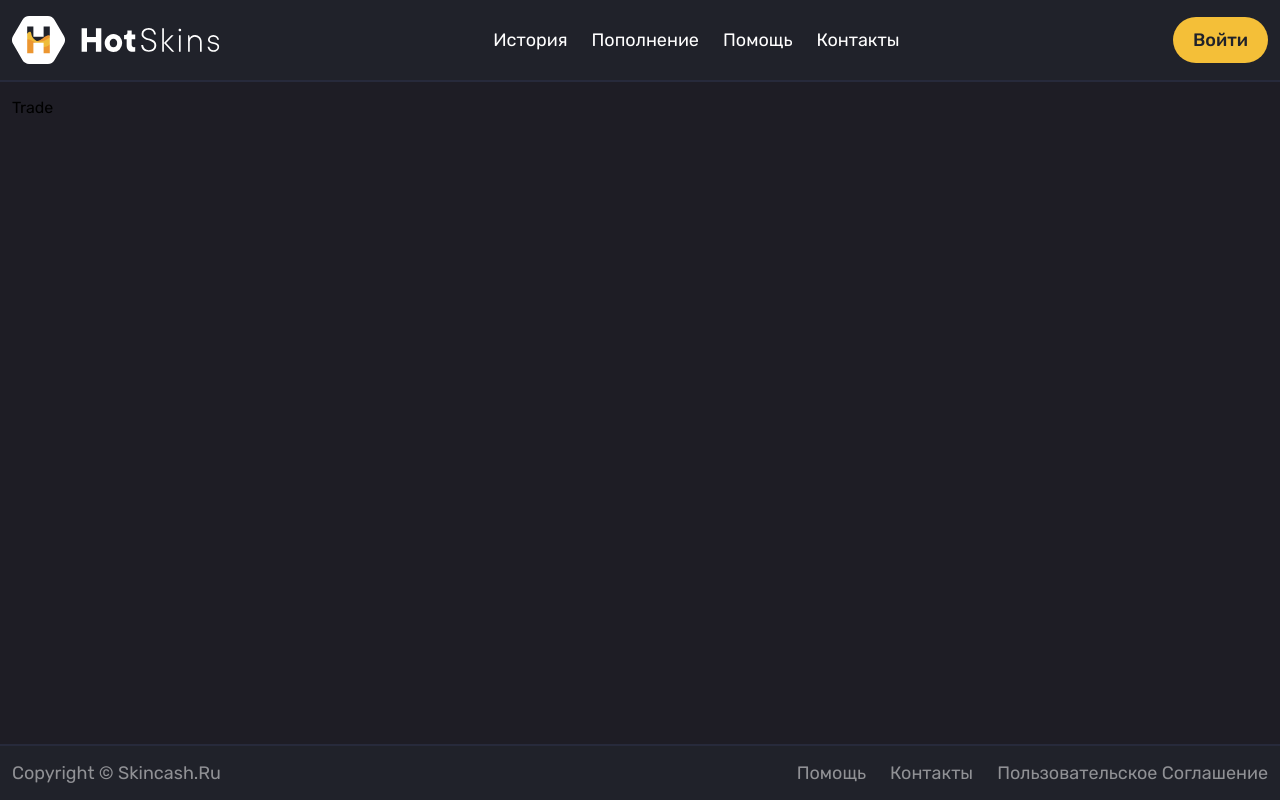
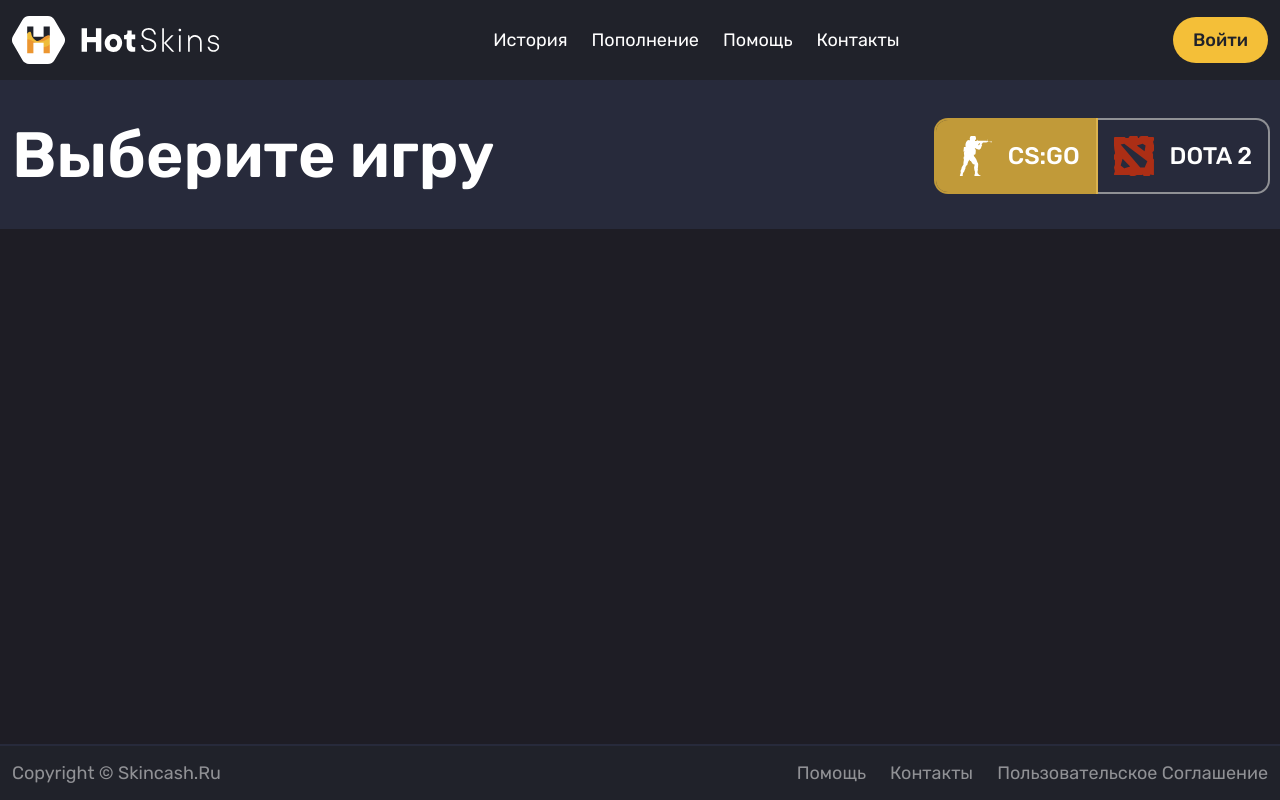
Before and after one commit to chelovechek48/hotskins, a Vue app: page /hotskins/trade in a window 1280 px wide. Built offline with nearby package versions, Linux system fonts and the light colour scheme.

Commit message:
Added TradeHeader component

```diff
--- a/src/components/AppTrade.vue
+++ b/src/components/AppTrade.vue
@@ -1,16 +1,33 @@
 <script setup>
+import { ref } from 'vue';
+import { useRoute, useRouter } from 'vue-router';
+import TradeHeader from '@components/TradeHeader.vue';
+
+const route = useRoute();
+const router = useRouter();
+
+const gamesList = ['cs:go', 'dota 2'];
+
+const selectedGame = ref(route.query.game || gamesList[0]);
+
+const changeGame = (game) => {
+  router.push({ query: { game } });
+  selectedGame.value = game;
+};
+
 </script>
 
 <template>
-  <main>
-    <div class="page-container">
-      Trade
-    </div>
+  <main class="trade">
+    <TradeHeader
+      :games="gamesList"
+      :current-game="selectedGame"
+      @changeGame="changeGame($event)"
+    />
   </main>
 </template>
 
 <style lang="scss" scoped>
 @use '@vars/breakpoints' as *;
 @use '@vars/colors';
-
 </style>
--- /dev/null
+++ b/src/components/TradeHeader.vue
@@ -0,0 +1,146 @@
+<script setup>
+import sprite from '@icons/sprite-games.svg';
+import SvgTemplate from '@components/SvgTemplate.vue';
+
+const emit = defineEmits(['changeGame']);
+defineProps({
+  games: {
+    type: Array,
+    required: true,
+  },
+  currentGame: {
+    type: String,
+    required: true,
+  },
+});
+
+</script>
+
+<template>
+  <section class="trade__header-wrapper">
+    <div class="trade__header page-container">
+      <h2 class="trade__header-title">
+        Выберите игру
+      </h2>
+      <div class="trade__games">
+        <div class="trade__games-item" v-for="game in games" :key="game">
+          <input
+            class="trade__games-input"
+            type="radio" name="игра" :id="game"
+            :checked="currentGame === game"
+            @change="emit('changeGame', game);"
+          >
+          <label class="trade__games-label" :for="game">
+            <SvgTemplate
+              class="trade__games-logo"
+              :icon-id="game.replace(/:| /g, '-')"
+              :sprite="sprite"
+            />
+            <span class="trade__games-name">
+              {{ game }}
+            </span>
+          </label>
+        </div>
+      </div>
+    </div>
+  </section>
+</template>
+
+<style lang="scss" scoped>
+@use '@vars/breakpoints' as *;
+@use '@vars/colors';
+
+.trade {
+
+  &__header {
+    display: flex;
+    align-items: center;
+    justify-content: space-between;
+    gap: clamp(0.75rem, 3vw, 1.5rem);
+    padding-block: clamp(0.75rem, 2.5vw, 2rem);
+    margin-top: -1rem;
+
+    @media (max-width: $tablet) {
+      text-align: center;
+      justify-content: center;
+      flex-wrap: wrap;
+    }
+
+    &-wrapper {
+      background-color: colors.$blue-gray-medium;
+    }
+
+    &-title {
+      color: colors.$white;
+
+      font-size: clamp(2rem, 5vw, 4rem);
+      font-weight: 600;
+      line-height: 1.3;
+    }
+  }
+
+  &__games {
+    $border-radius: 0.75rem;
+    $border-width: 2px;
+
+    display: flex;
+    gap: $border-width;
+
+    &-item {
+      position: relative;
+    }
+    &-item:first-child &-label {
+      border-radius: $border-radius 0 0 $border-radius;
+    }
+    &-item:last-child &-label {
+      border-radius: 0 $border-radius $border-radius 0;
+    }
+
+    &-input {
+      position: absolute;
+      opacity: 0;
+    }
+    &-label {
+      position: relative;
+      z-index: 1;
+
+      display: flex;
+      align-items: center;
+      box-shadow: 0 0 0 $border-width colors.$gray;
+      transition: all 300ms ease;
+
+      gap: clamp(0.5rem, 1.5vw, 1rem);
+      padding: clamp(0.5rem, 1.5vw, 1rem);
+      cursor: pointer;
+    }
+    &-input:checked + &-label {
+      z-index: 2;
+      box-shadow: 0 0 0 $border-width rgba(colors.$gold, 0.75);
+      background-color: rgba(colors.$gold, 0.75);
+    }
+
+    &-input:focus-visible + &-label {
+      outline: auto;
+    }
+
+    &-name {
+      color: colors.$white;
+      font-size: 1.5rem;
+      text-transform: uppercase;
+      font-weight: 500;
+      white-space: nowrap;
+
+      @media
+        (max-width: $tablet-portrait) and (min-width: calc($mobile + 1px)),
+        (max-width: 20rem)
+      {
+        display: none;
+      }
+    }
+
+    &-logo {
+      width: 2.5rem;
+    }
+  }
+}
+</style>
```
Also changed, not shown: src/assets/icons/sprite-games.svg (added).
